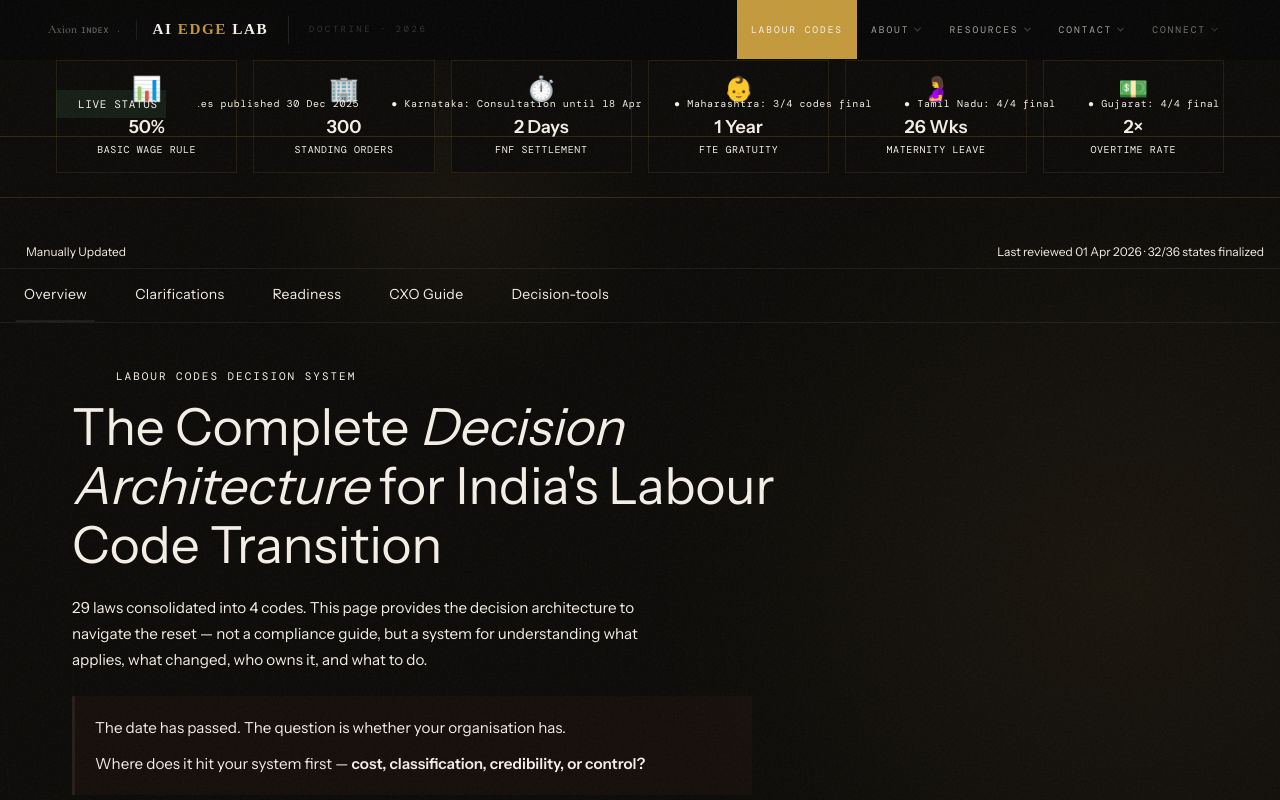
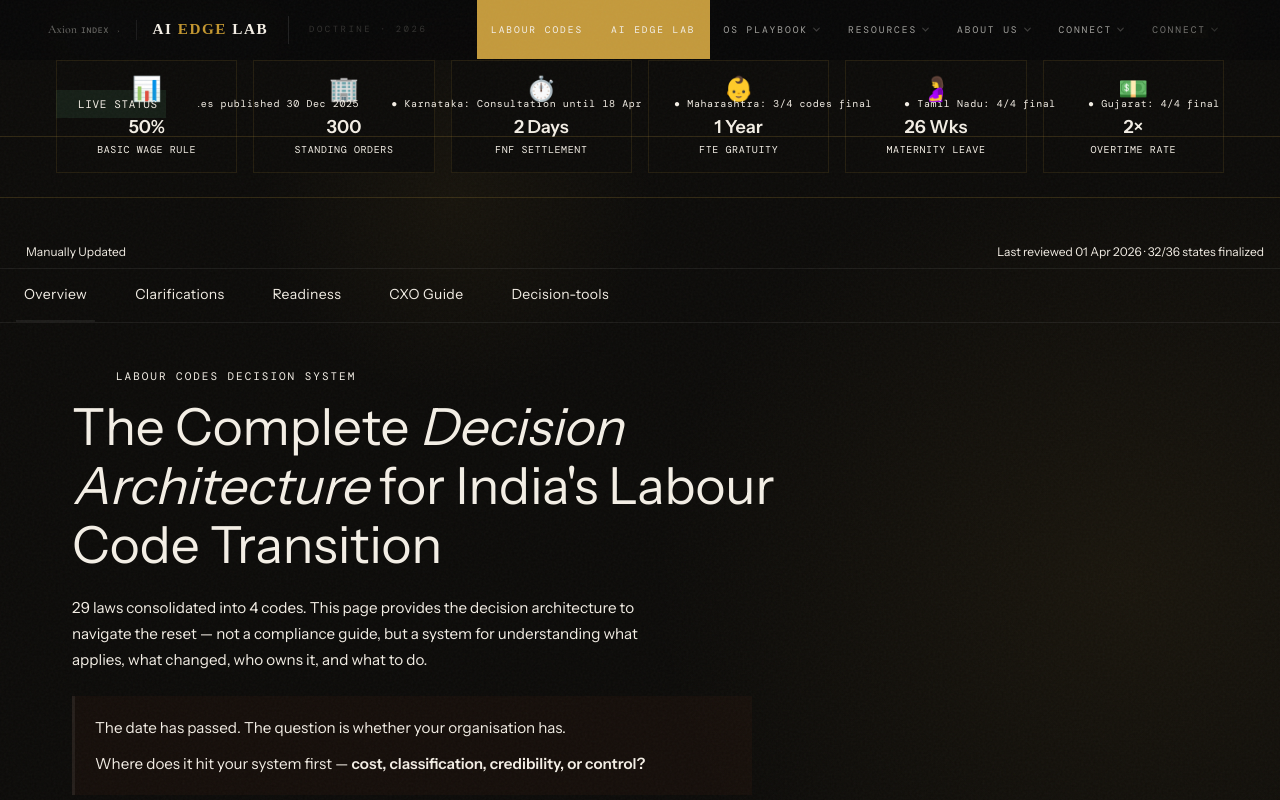
Before and after one commit to axionindex/v0-axionindex-aiedge, a Next.js app: page /labour-codes in a window 1280 px wide. Shown: the top 800 px of the page. Built offline with nearby package versions, Linux system fonts and the light colour scheme.

Commit message:
feat: update navigation structure
Replace nav items with Labour Codes, AI EDGE LAB, OS Playbook, Resources, About Us, Connect.

```diff
--- a/components/navigation.tsx
+++ b/components/navigation.tsx
@@ -14,14 +14,20 @@ const navItems = [
     href: "/labour-codes",
   },
   {
-    label: "About",
+    label: "AI EDGE LAB",
+    isSimpleLink: true,
+    href: "/ai-edge-lab",
+  },
+  {
+    label: "OS Playbook",
     groups: [
       {
-        label: "Axion Index",
+        label: "Operating System",
         items: [
-          { num: "→", title: "Our Approach", sub: "Decision architecture for evolving organisations", href: "#approach" },
-          { num: "→", title: "The Operating Architect", sub: "How Nitin Nahata built this system", href: "https://www.perplexity.ai/computer/a/the-making-of-the-operating-ar-mXeHIIQeSJWFEvWxSQaKtw", isExternal: true, highlight: true, gold: true },
-          { num: "→", title: "Family Businesses", sub: "Scaling governance beyond the founder", href: "#family-businesses" },
+          { num: "→", title: "Decision Architecture", sub: "The 4D framework for evolving organisations", href: "#decision-arch" },
+          { num: "→", title: "Ownership Ladders", sub: "Scaling judgment and thinking across teams", href: "#ownership-ladders" },
+          { num: "→", title: "Brainpower Density Curve", sub: "Where your value sits and where it's migrating", href: "#brainpower" },
+          { num: "→", title: "Implementation Playbook", sub: "Step-by-step guidance for your organisation", href: "#playbook" },
         ],
       },
     ],
@@ -36,6 +42,22 @@ const navItems = [
           { num: "↓", title: "The Doctrine — PDF", sub: "Full manifesto · Laws · Principles · 2026 Edition", href: "/AI-Edge-Doctrine-2026.pdf", isDownload: true, highlight: true, gold: true },
           { num: "↗", title: "Articles & Insights", sub: "Deep dives on operating architecture", href: "#articles" },
           { num: "↓", title: "Sample Diagnostic Report", sub: "See what the Full Diagnostic produces", href: "/sample-report", isPage: true, highlight: true, gold: true },
+          { num: "↗", title: "Research Papers", sub: "Academic studies on workforce transformation", href: "#research" },
+        ],
+      },
+    ],
+    width: "380px",
+  },
+  {
+    label: "About Us",
+    groups: [
+      {
+        label: "About Axion Index",
+        items: [
+          { num: "→", title: "Our Mission", sub: "Decision architecture for evolving organisations", href: "#mission" },
+          { num: "→", title: "The Operating Architect", sub: "How Nitin Nahata built this system", href: "https://www.perplexity.ai/computer/a/the-making-of-the-operating-ar-mXeHIIQeSJWFEvWxSQaKtw", isExternal: true, highlight: true, gold: true },
+          { num: "→", title: "Family Businesses", sub: "Scaling governance beyond the founder", href: "#family-businesses" },
+          { num: "→", title: "Contact & Support", sub: "Reach out to our team", href: "#contact" },
         ],
       },
     ],
@@ -43,7 +65,7 @@ const navItems = [
     alignRight: 60,
   },
   {
-    label: "Contact",
+    label: "Connect",
     groups: [
       {
         label: "Get in Touch",
@@ -51,6 +73,7 @@ const navItems = [
           { num: "↗", title: "Email", sub: "contact@axionindex.com", href: "mailto:contact@axionindex.com", isExternal: true },
           { num: "↗", title: "LinkedIn", sub: "Connect with Nitin Nahata", href: "https://www.linkedin.com/in/nahatanitin/", isExternal: true },
           { num: "↗", title: "Request Diagnostic", sub: "Personalized assessment & playbook", href: "mailto:contact@axionindex.com?subject=Request%20Diagnostic", isExternal: true, highlight: true, gold: true },
+          { num: "↗", title: "Twitter/X", sub: "Latest insights and updates", href: "https://x.com/axionindex", isExternal: true },
         ],
       },
     ],
```
